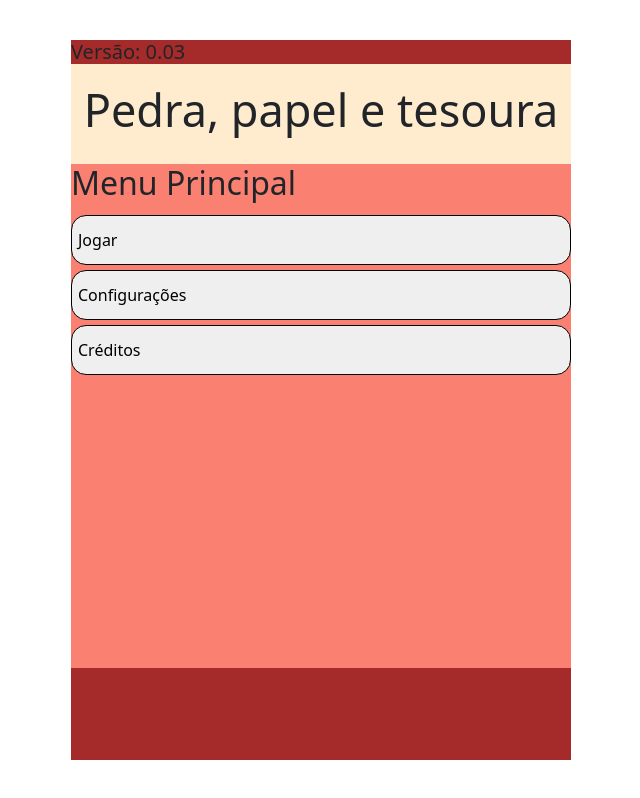
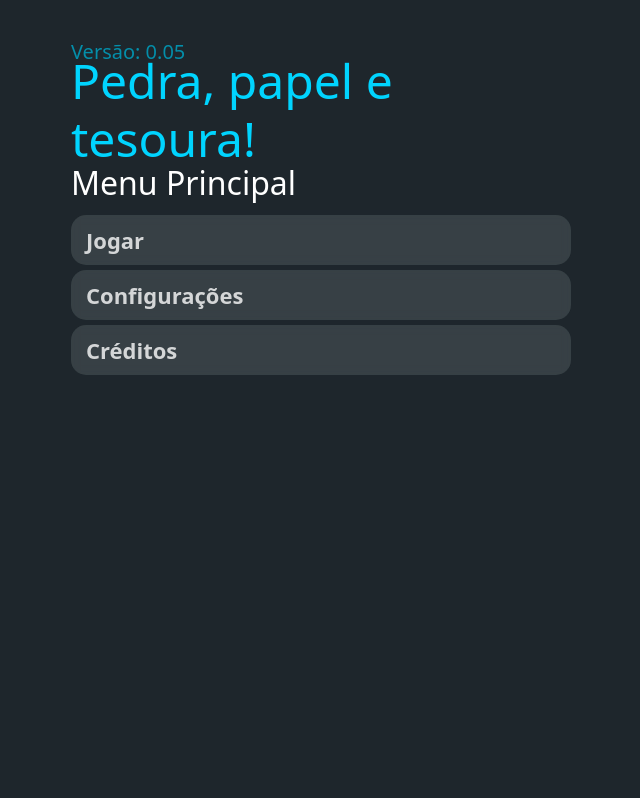
Before and after one commit to gabriellourencetti/pedra-papel-tesoura, a plain HTML site: page Frontend/index.html in a window 1280 px wide. Shown: the whole page, without its empty margins (129-769 px from the left). Drawn offline with nearby package versions, Linux system fonts and the light colour scheme.

Commit message:
atualizando cores e layout

```diff
--- a/Frontend/index.html
+++ b/Frontend/index.html
@@ -10,62 +10,33 @@
         integrity="sha384-sRIl4kxILFvY47J16cr9ZwB07vP4J8+LH7qKQnuqkuIAvNWLzeN8tE5YBujZqJLB" crossorigin="anonymous">
 </head>
 
-<body>
-    <!-- <header>
-        <div class="container w-100">
-            <header class="d-flex flex-wrap justify-content-center py-3 mb-4 border-bottom"> <a href="/"
-                    class="d-flex align-items-center mb-3 mb-md-0 me-md-auto link-body-emphasis text-decoration-none">
-                    <svg class="bi me-2" width="10" height="32" aria-hidden="true">
-                        <use xlink:href="#bootstrap"></use>
-                    </svg> <span class="fs-4">
-                        <font dir="auto" style="vertical-align: inherit;">
-                            <font dir="auto" style="vertical-align: inherit;">Cabeçalho simples</font>
-                        </font>
-                    </span> </a>
-                <ul class="nav nav-pills">
-                    <li class="nav-item"><a href="#" class="nav-link active" aria-current="page">
-                            <font dir="auto" style="vertical-align: inherit;">
-                                <font dir="auto" style="vertical-align: inherit;">Lar</font>
-                            </font>
-                        </a></li>
-                    <li class="nav-item"><a href="#" class="nav-link">
-                            <font dir="auto" style="vertical-align: inherit;">
-                                <font dir="auto" style="vertical-align: inherit;">Características</font>
-                            </font>
-                        </a></li>
-                </ul>
-            </header> -->
-    </div>
-    </header>
+<body class="">
     <main>
-
         <section>
             <div class="painel">
                 <div class="d-flex" style="margin-bottom: 0;">
-                    <h6 style="font-size: 20px; margin-bottom: 0;">Versão: 0.03</h6>
+                    <h6 style="font-size: 20px; margin-bottom: 0; color: var(--accent-alert2);">Versão: 0.05</h6>
                 </div>
                 <header class="titulo" style="margin-top: 0;">
-                    <h1 style="margin-top: 0; font-size: 45px;">Pedra, papel e tesoura</h1>
+                    <h1 style="margin-top: 0; font-size: 48px;">Pedra, papel e tesoura!</h1>
                 </header>
                 <div class="opcoes">
-                    <h2>Menu Principal</h2>
-                    <button>
-                        <p class="textinho"> Jogar </p>
+                    <h2 style="color: white;">Menu Principal</h2>
+                    <button class="btn-painel">
+                        <p class="textinho"> <strong>Jogar</strong></p>
                     </button>
 
-                    <button>
-                        <p class="textinho"> Configurações </p>
+                    <button class="btn-painel">
+                        <p class="textinho"> <strong>Configurações</strong> </p>
                     </button>
 
-                    <button>
-                        <p class="textinho"> Créditos </p>
+                    <button class="btn-painel">
+                        <p class="textinho"> <strong>Créditos</strong> </p>
                     </button>
 
                 </div>
             </div>
         </section>
-
-
     </main>
     <script src="../Backend/index.js"></script>
     <script src="https://cdn.jsdelivr.net/npm/bootstrap@5.3.8/dist/js/bootstrap.bundle.min.js"
--- a/Frontend/style.css
+++ b/Frontend/style.css
@@ -1,5 +1,13 @@
-main{
+:root {
+  --bg-dark: #1E262C;          /* Fundo mais profundo */
+  --panel-gray: #4A5C6A;       /* Seu cinza atual */
+  --text-light: #CCD0CF;       /* Seu cinza gelo */
+  --accent-alert: #00D4FF;     /*  destaque */
+  --accent-alert2: #048eaa;
+}
 
+body{
+    background-color: var(--bg-dark) !important;
 }
 
 section{
@@ -8,7 +16,7 @@ section{
     align-items: center;
 }
 .painel{
-    background-color: brown;
+    /* background-color: brown; */
     margin-left: 200px;
     width: 500px;
     height: 90%;
@@ -18,20 +26,20 @@ section{
     display: flex;
     align-items: center;
     justify-content: center;
-    background-color: blanchedalmond;
+    color: var(--accent-alert);
     height: 100px;
 }
 
 .opcoes{
     gap: 5px;
-    background-color: salmon;
+    /* background-color: salmon; */
     height: 70%;
     display: flex;
     flex-direction: column;
 }
 button{
     height: 50px;
-    border: 1px solid black;
+    /* border: 1px solid black; */
     border-radius: 15px !important;
 }
 
@@ -39,3 +47,18 @@ button{
     margin: 0;
     text-align: left;
 }
+
+
+.btn-painel {
+ background: rgba(155, 168, 171, 0.2); /* cinza bruma translúcido */
+  color: rgba(255, 255, 255, 0.788);  /* cinza gelo */
+  border: none;
+  border-radius: 20px;
+  padding-left: 15px;
+  font-size: 22px;
+  cursor: pointer;
+  text-align: left;
+  transition: all 0.3s ease;
+  backdrop-filter: blur(5px); /* desfoque atrás do botão */
+  position: relative;
+}
```
